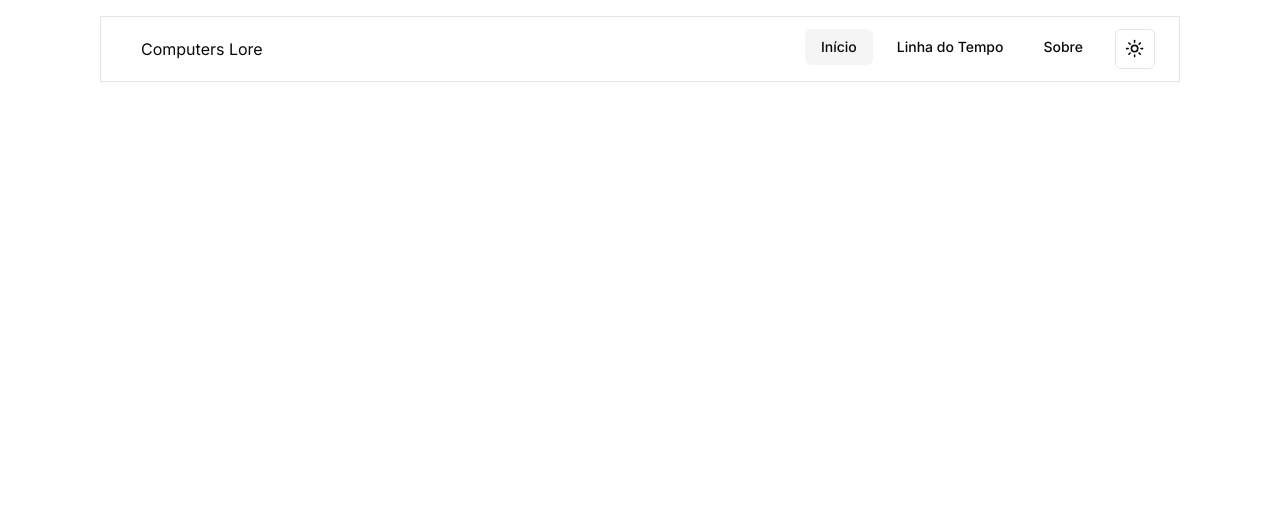
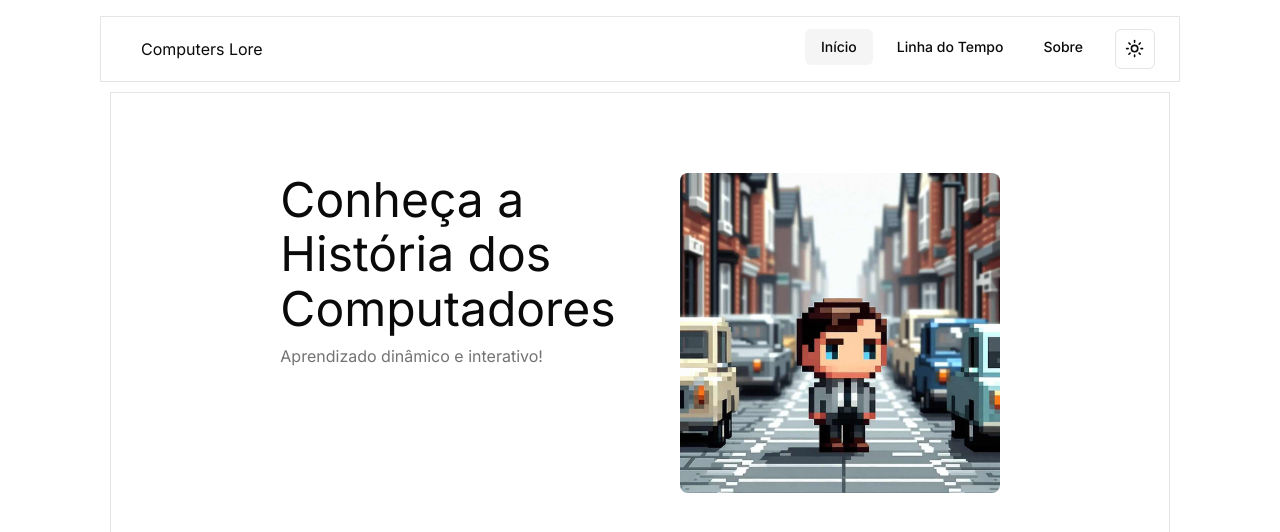
Before and after one commit to romhenri/computers-lore, a Next.js app: page / in a window 1280 px wide. Shown: the top 532 px of the page. Built offline with nearby package versions, Linux system fonts and the light colour scheme.

Commit message:
add: HomePage

```diff
--- a/src/app/page.tsx
+++ b/src/app/page.tsx
@@ -1,11 +1,27 @@
-import { Button } from '@/components/ui/button';
+import Image from 'next/image';
 
 export default function Home() {
   return (
     <main className="">
-        {/* <Button variant="outline" size="sm">
-          Button
-        </Button> */}
+      <section className="flex p-20 gap-16 border justify-center">
+        <div>
+          <h1 className="text-5xl leading-[3.4rem] mb-2">
+            Conheça a <br /> História dos <br /> Computadores
+          </h1>
+          <p className="text-neutral-500">
+            Aprendizado dinâmico e interativo!
+          </p>
+        </div>
+        <div>
+          <Image
+            className="rounded-lg w-80"
+            src="/assets/images/turing-generated-by-ia.jpg"
+            alt="Turing generated by IA"
+            width={500}
+            height={500}
+          />
+        </div>
+      </section>
     </main>
   );
 };
```
Also changed, not shown: public/assets/images/turing-generated-by-ia.jpg (added).
